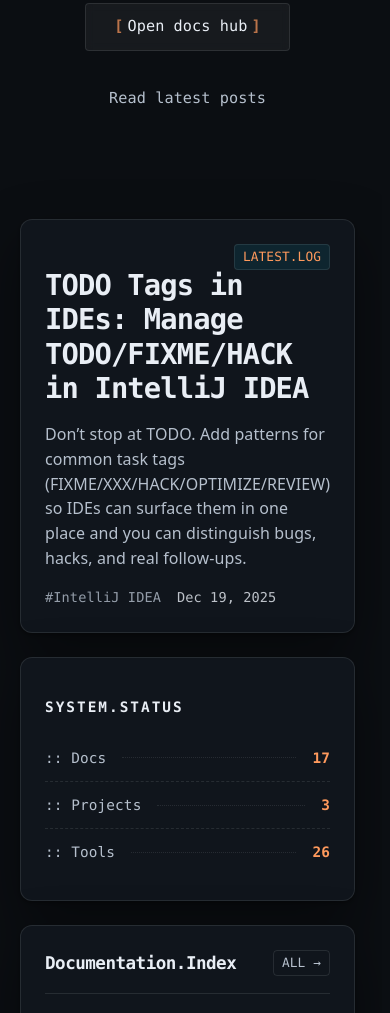
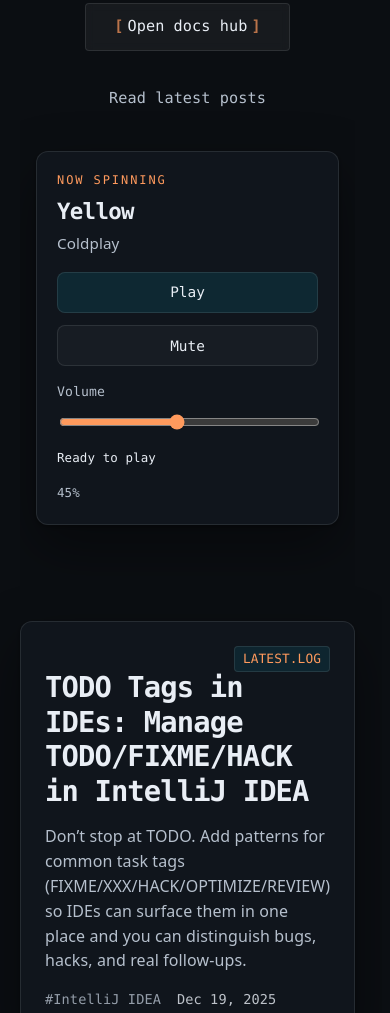
Before and after one commit to itkdm/itkdm.github.io, an Astro site: page /en in a window 390 px wide. Shown: the part 673-1686 px from the top of the page. Built offline with nearby package versions, Linux system fonts and the light colour scheme; Astro itself is replaced by a stand-in of ours; some packages are replaced by stand-ins of ours.

Commit message:
Add homepage music player

```diff
--- a/src/components/HomePageRedesign.astro
+++ b/src/components/HomePageRedesign.astro
@@ -1,5 +1,6 @@
 ---
 import type { CollectionEntry } from 'astro:content';
+import yellowTrackUrl from '../Yellow - Coldplay.mp3?url';
 
 type StatItem = {
 	label: string;
@@ -234,6 +235,79 @@
 	document.addEventListener('astro:before-swap', () => {
 		document.body.classList.remove('home-redesign-active');
 	});
+
+	const setupHeroPlayer = () => {
+		const player = document.querySelector('[data-hero-player]');
+		if (!player) return;
+		if (player instanceof HTMLElement && player.dataset.playerBound === 'true') return;
+
+		const audio = player.querySelector('audio');
+		const playButton = player.querySelector('[data-player-toggle]');
+		const muteButton = player.querySelector('[data-player-mute]');
+		const volumeSlider = player.querySelector('[data-player-volume]');
+		const statusLabel = player.querySelector('[data-player-status]');
+		const volumeValue = player.querySelector('[data-player-volume-value]');
+
+		if (!(audio instanceof HTMLAudioElement)) return;
+		if (!(playButton instanceof HTMLButtonElement)) return;
+		if (!(muteButton instanceof HTMLButtonElement)) return;
+		if (!(volumeSlider instanceof HTMLInputElement)) return;
+		if (!(statusLabel instanceof HTMLElement)) return;
+		if (!(volumeValue instanceof HTMLElement)) return;
+
+		const syncUi = () => {
+			const isPlaying = !audio.paused;
+			playButton.textContent = isPlaying ? 'Pause' : 'Play';
+			muteButton.textContent = audio.muted || audio.volume === 0 ? 'Unmute' : 'Mute';
+			statusLabel.textContent = isPlaying ? 'Now playing' : 'Ready to play';
+			volumeSlider.value = String(Math.round(audio.volume * 100));
+			volumeValue.textContent = `${Math.round(audio.volume * 100)}%`;
+		};
+
+		playButton.addEventListener('click', async () => {
+			if (audio.paused) {
+				try {
+					await audio.play();
+				} catch (error) {
+					statusLabel.textContent = 'Playback blocked';
+				}
+			} else {
+				audio.pause();
+			}
+			syncUi();
+		});
+
+		muteButton.addEventListener('click', () => {
+			audio.muted = !audio.muted;
+			syncUi();
+		});
+
+		volumeSlider.addEventListener('input', () => {
+			const nextVolume = Number(volumeSlider.value) / 100;
+			audio.volume = nextVolume;
+			audio.muted = nextVolume === 0;
+			syncUi();
+		});
+
+		audio.addEventListener('play', syncUi);
+		audio.addEventListener('pause', syncUi);
+		audio.addEventListener('volumechange', syncUi);
+		audio.addEventListener('ended', syncUi);
+
+		audio.volume = 0.45;
+		if (player instanceof HTMLElement) {
+			player.dataset.playerBound = 'true';
+		}
+		syncUi();
+	};
+
+	if (document.readyState === 'loading') {
+		document.addEventListener('DOMContentLoaded', setupHeroPlayer, { once: true });
+	} else {
+		setupHeroPlayer();
+	}
+
+	document.addEventListener('astro:page-load', setupHeroPlayer);
 </script>
 
 <div class="home-redesign-v2">
@@ -260,6 +334,27 @@
 				<a href={labels.secondaryAction.href} class="btn-tech ghost">
 					{labels.secondaryAction.label}
 				</a>
+			</div>
+
+			<div class="hero-player-card bento-card" data-hero-player>
+				<div class="hero-player-copy">
+					<p class="hero-player-kicker">Now Spinning</p>
+					<h2>Yellow</h2>
+					<p class="hero-player-meta">Coldplay</p>
+				</div>
+				<div class="hero-player-controls">
+					<button type="button" class="player-control player-control-primary" data-player-toggle>Play</button>
+					<button type="button" class="player-control" data-player-mute>Mute</button>
+				</div>
+				<label class="player-volume-wrap" for="hero-player-volume">
+					<span>Volume</span>
+					<input id="hero-player-volume" type="range" min="0" max="100" value="45" data-player-volume />
+				</label>
+				<div class="hero-player-footer">
+					<span class="player-status" data-player-status>Ready to play</span>
+					<span class="player-volume-value" data-player-volume-value>45%</span>
+				</div>
+				<audio preload="metadata" src={yellowTrackUrl}></audio>
 			</div>
 		</div>
 	</section>
@@ -426,6 +521,108 @@
 		justify-content: center;
 		gap: 1.5rem;
 		flex-wrap: wrap;
+		margin-bottom: 1.75rem;
+	}
+
+	.hero-player-card {
+		max-width: 34rem;
+		margin: 0 auto;
+		padding: 1.2rem 1.25rem 1.35rem;
+		text-align: left;
+		gap: 1rem;
+	}
+
+	.hero-player-copy {
+		display: flex;
+		flex-direction: column;
+		gap: 0.25rem;
+	}
+
+	.hero-player-kicker {
+		margin: 0;
+		font-family: var(--font-mono);
+		font-size: 0.75rem;
+		letter-spacing: 0.16em;
+		text-transform: uppercase;
+		color: var(--r-accent);
+	}
+
+	.hero-player-copy h2 {
+		margin: 0;
+		font-size: 1.4rem;
+	}
+
+	.hero-player-meta {
+		margin: 0;
+		font-size: 0.95rem;
+		color: var(--r-text-secondary);
+	}
+
+	.hero-player-controls {
+		display: flex;
+		flex-wrap: wrap;
+		gap: 0.75rem;
+	}
+
+	.player-control {
+		min-width: 7rem;
+		padding: 0.72rem 1rem;
+		border: 1px solid var(--r-border);
+		border-radius: 8px;
+		background: rgba(255, 255, 255, 0.03);
+		color: var(--r-text-primary);
+		font-family: var(--font-mono);
+		font-size: 0.9rem;
+		cursor: pointer;
+		transition: all 0.2s ease;
+	}
+
+	.player-control:hover {
+		border-color: var(--r-accent);
+		background: rgba(6, 182, 212, 0.08);
+	}
+
+	.player-control-primary {
+		background: rgba(6, 182, 212, 0.12);
+	}
+
+	.player-volume-wrap {
+		display: grid;
+		gap: 0.6rem;
+		font-family: var(--font-mono);
+		font-size: 0.82rem;
+		color: var(--r-text-secondary);
+	}
+
+	.player-volume-wrap input[type='range'] {
+		width: 100%;
+		accent-color: var(--r-accent);
+		cursor: pointer;
+	}
+
+	.hero-player-footer {
+		display: flex;
+		align-items: center;
+		justify-content: space-between;
+		gap: 1rem;
+		font-family: var(--font-mono);
+		font-size: 0.78rem;
+		color: var(--r-text-secondary);
+	}
+
+	.player-status {
+		color: var(--r-text-primary);
+	}
+
+	@media (max-width: 600px) {
+		.hero-player-footer {
+			flex-direction: column;
+			align-items: flex-start;
+		}
+
+		.player-control {
+			flex: 1 1 9rem;
+		}
 	}
 
 	/* Tech Buttons */
```
Also changed, not shown: 1 other file.
